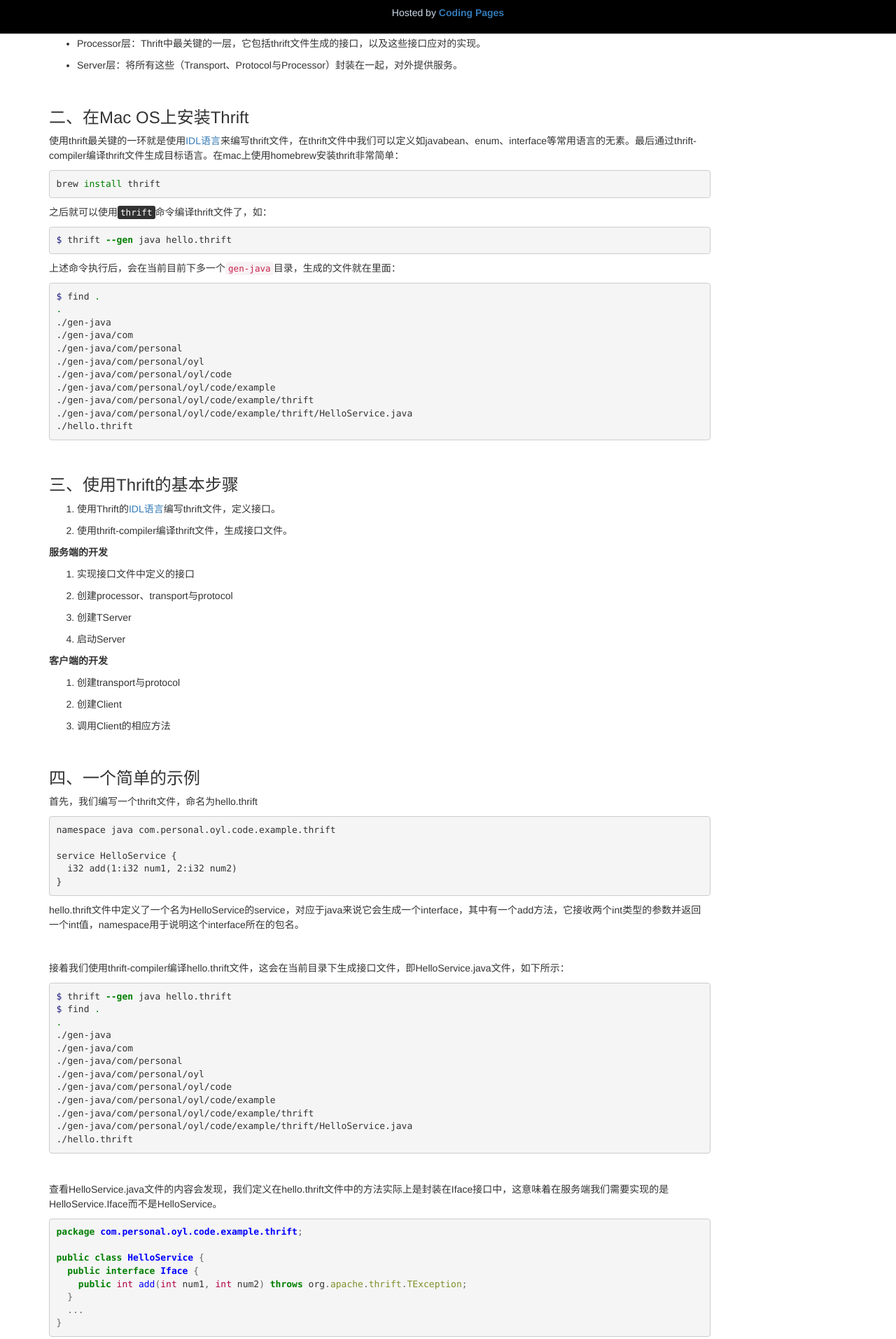
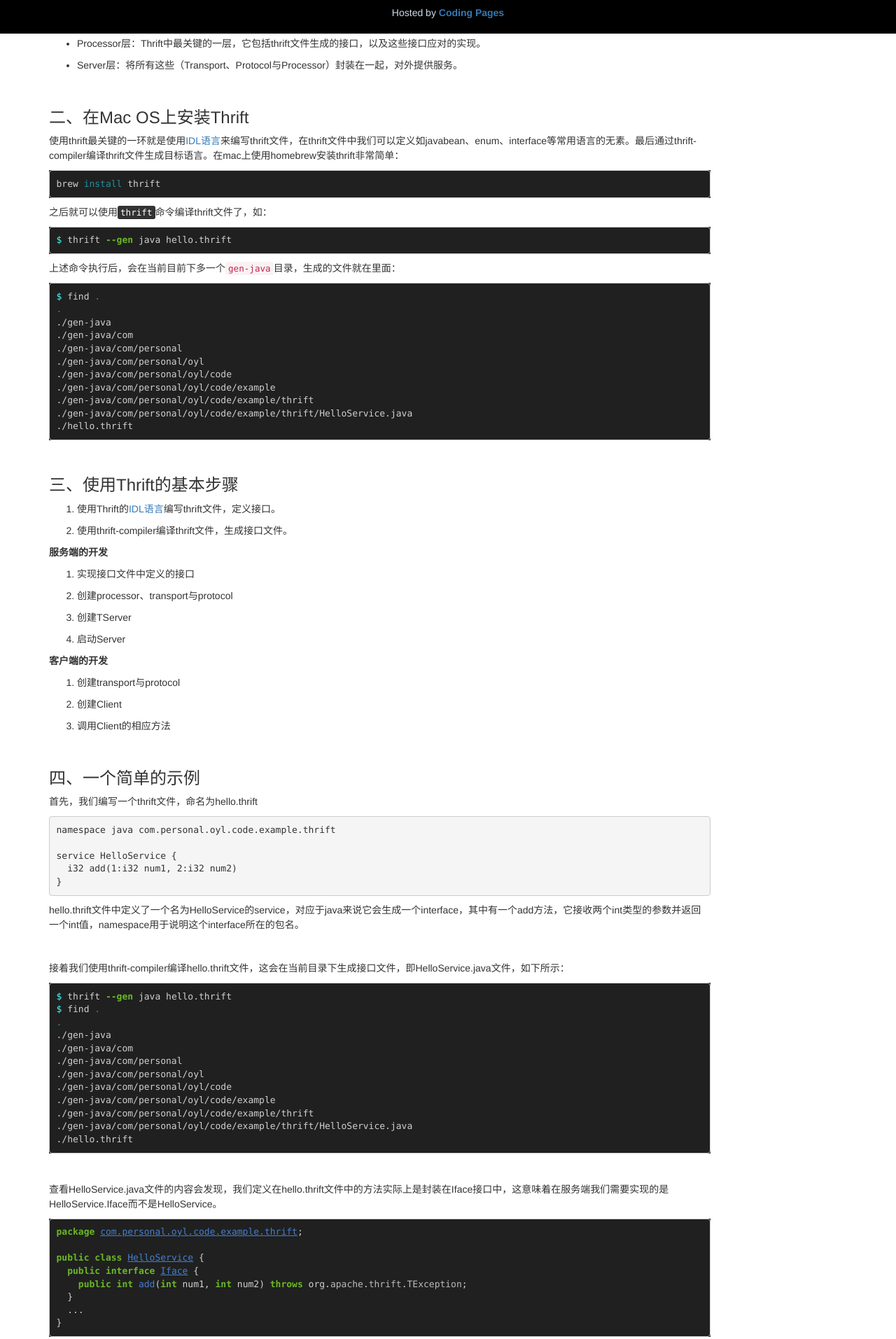
Before and after one commit to OuYangLiang/ouyangliang.github.io, a Jekyll site: the page built from _posts/2018-01-29-Thrift java入门.markdown, in a window 1280 px wide. Shown: the part 852-2765 px from the top of the page at 70% size. Built offline with Jekyll 4.4.1, drawn with Linux system fonts in a browser that asks for light colours; nearby versions of some CDN libraries.

Commit message:
change the code style.

```diff
--- a/css/pygments.css
+++ b/css/pygments.css
@@ -1,64 +1,78 @@
-.hll { background-color: #ffffcc }
-.c { color: #408080; font-style: italic } /* Comment */
-.err { border: 1px solid #FF0000 } /* Error */
-.k { color: #008000; font-weight: bold } /* Keyword */
-.o { color: #666666 } /* Operator */
-.ch { color: #408080; font-style: italic } /* Comment.Hashbang */
-.cm { color: #408080; font-style: italic } /* Comment.Multiline */
-.cp { color: #BC7A00 } /* Comment.Preproc */
-.cpf { color: #408080; font-style: italic } /* Comment.PreprocFile */
-.c1 { color: #408080; font-style: italic } /* Comment.Single */
-.cs { color: #408080; font-style: italic } /* Comment.Special */
-.gd { color: #A00000 } /* Generic.Deleted */
-.ge { font-style: italic } /* Generic.Emph */
-.gr { color: #FF0000 } /* Generic.Error */
-.gh { color: #000080; font-weight: bold } /* Generic.Heading */
-.gi { color: #00A000 } /* Generic.Inserted */
-.go { color: #888888 } /* Generic.Output */
-.gp { color: #000080; font-weight: bold } /* Generic.Prompt */
-.gs { font-weight: bold } /* Generic.Strong */
-.gu { color: #800080; font-weight: bold } /* Generic.Subheading */
-.gt { color: #0044DD } /* Generic.Traceback */
-.kc { color: #008000; font-weight: bold } /* Keyword.Constant */
-.kd { color: #008000; font-weight: bold } /* Keyword.Declaration */
-.kn { color: #008000; font-weight: bold } /* Keyword.Namespace */
-.kp { color: #008000 } /* Keyword.Pseudo */
-.kr { color: #008000; font-weight: bold } /* Keyword.Reserved */
-.kt { color: #B00040 } /* Keyword.Type */
-.m { color: #666666 } /* Literal.Number */
-.s { color: #BA2121 } /* Literal.String */
-.na { color: #7D9029 } /* Name.Attribute */
-.nb { color: #008000 } /* Name.Builtin */
-.nc { color: #0000FF; font-weight: bold } /* Name.Class */
-.no { color: #880000 } /* Name.Constant */
-.nd { color: #AA22FF } /* Name.Decorator */
-.ni { color: #999999; font-weight: bold } /* Name.Entity */
-.ne { color: #D2413A; font-weight: bold } /* Name.Exception */
-.nf { color: #0000FF } /* Name.Function */
-.nl { color: #A0A000 } /* Name.Label */
-.nn { color: #0000FF; font-weight: bold } /* Name.Namespace */
-.nt { color: #008000; font-weight: bold } /* Name.Tag */
-.nv { color: #19177C } /* Name.Variable */
-.ow { color: #AA22FF; font-weight: bold } /* Operator.Word */
-.w { color: #bbbbbb } /* Text.Whitespace */
-.mb { color: #666666 } /* Literal.Number.Bin */
-.mf { color: #666666 } /* Literal.Number.Float */
-.mh { color: #666666 } /* Literal.Number.Hex */
-.mi { color: #666666 } /* Literal.Number.Integer */
-.mo { color: #666666 } /* Literal.Number.Oct */
-.sb { color: #BA2121 } /* Literal.String.Backtick */
-.sc { color: #BA2121 } /* Literal.String.Char */
-.sd { color: #BA2121; font-style: italic } /* Literal.String.Doc */
-.s2 { color: #BA2121 } /* Literal.String.Double */
-.se { color: #BB6622; font-weight: bold } /* Literal.String.Escape */
-.sh { color: #BA2121 } /* Literal.String.Heredoc */
-.si { color: #BB6688; font-weight: bold } /* Literal.String.Interpol */
-.sx { color: #008000 } /* Literal.String.Other */
-.sr { color: #BB6688 } /* Literal.String.Regex */
-.s1 { color: #BA2121 } /* Literal.String.Single */
-.ss { color: #19177C } /* Literal.String.Symbol */
-.bp { color: #008000 } /* Name.Builtin.Pseudo */
-.vc { color: #19177C } /* Name.Variable.Class */
-.vg { color: #19177C } /* Name.Variable.Global */
-.vi { color: #19177C } /* Name.Variable.Instance */
-.il { color: #666666 } /* Literal.Number.Integer.Long */
+.highlight .hll { background-color: #404040 }
+.highlight  { background: #202020; color: #d0d0d0 }
+.highlight .c { color: #999999; font-style: italic } /* Comment */
+.highlight .err { color: #a61717; background-color: #e3d2d2 } /* Error */
+.highlight .esc { color: #d0d0d0 } /* Escape */
+.highlight .g { color: #d0d0d0 } /* Generic */
+.highlight .k { color: #6ab825; font-weight: bold } /* Keyword */
+.highlight .l { color: #d0d0d0 } /* Literal */
+.highlight .n { color: #d0d0d0 } /* Name */
+.highlight .o { color: #d0d0d0 } /* Operator */
+.highlight .x { color: #d0d0d0 } /* Other */
+.highlight .p { color: #d0d0d0 } /* Punctuation */
+.highlight .ch { color: #999999; font-style: italic } /* Comment.Hashbang */
+.highlight .cm { color: #999999; font-style: italic } /* Comment.Multiline */
+.highlight .cp { color: #cd2828; font-weight: bold } /* Comment.Preproc */
+.highlight .cpf { color: #999999; font-style: italic } /* Comment.PreprocFile */
+.highlight .c1 { color: #999999; font-style: italic } /* Comment.Single */
+.highlight .cs { color: #e50808; font-weight: bold; background-color: #520000 } /* Comment.Special */
+.highlight .gd { color: #d22323 } /* Generic.Deleted */
+.highlight .ge { color: #d0d0d0; font-style: italic } /* Generic.Emph */
+.highlight .gr { color: #d22323 } /* Generic.Error */
+.highlight .gh { color: #ffffff; font-weight: bold } /* Generic.Heading */
+.highlight .gi { color: #589819 } /* Generic.Inserted */
+.highlight .go { color: #cccccc } /* Generic.Output */
+.highlight .gp { color: #aaaaaa } /* Generic.Prompt */
+.highlight .gs { color: #d0d0d0; font-weight: bold } /* Generic.Strong */
+.highlight .gu { color: #ffffff; text-decoration: underline } /* Generic.Subheading */
+.highlight .gt { color: #d22323 } /* Generic.Traceback */
+.highlight .kc { color: #6ab825; font-weight: bold } /* Keyword.Constant */
+.highlight .kd { color: #6ab825; font-weight: bold } /* Keyword.Declaration */
+.highlight .kn { color: #6ab825; font-weight: bold } /* Keyword.Namespace */
+.highlight .kp { color: #6ab825 } /* Keyword.Pseudo */
+.highlight .kr { color: #6ab825; font-weight: bold } /* Keyword.Reserved */
+.highlight .kt { color: #6ab825; font-weight: bold } /* Keyword.Type */
+.highlight .ld { color: #d0d0d0 } /* Literal.Date */
+.highlight .m { color: #3677a9 } /* Literal.Number */
+.highlight .s { color: #ed9d13 } /* Literal.String */
+.highlight .na { color: #bbbbbb } /* Name.Attribute */
+.highlight .nb { color: #24909d } /* Name.Builtin */
+.highlight .nc { color: #447fcf; text-decoration: underline } /* Name.Class */
+.highlight .no { color: #40ffff } /* Name.Constant */
+.highlight .nd { color: #ffa500 } /* Name.Decorator */
+.highlight .ni { color: #d0d0d0 } /* Name.Entity */
+.highlight .ne { color: #bbbbbb } /* Name.Exception */
+.highlight .nf { color: #447fcf } /* Name.Function */
+.highlight .nl { color: #d0d0d0 } /* Name.Label */
+.highlight .nn { color: #447fcf; text-decoration: underline } /* Name.Namespace */
+.highlight .nx { color: #d0d0d0 } /* Name.Other */
+.highlight .py { color: #d0d0d0 } /* Name.Property */
+.highlight .nt { color: #6ab825; font-weight: bold } /* Name.Tag */
+.highlight .nv { color: #40ffff } /* Name.Variable */
+.highlight .ow { color: #6ab825; font-weight: bold } /* Operator.Word */
+.highlight .w { color: #666666 } /* Text.Whitespace */
+.highlight .mb { color: #3677a9 } /* Literal.Number.Bin */
+.highlight .mf { color: #3677a9 } /* Literal.Number.Float */
+.highlight .mh { color: #3677a9 } /* Literal.Number.Hex */
+.highlight .mi { color: #3677a9 } /* Literal.Number.Integer */
+.highlight .mo { color: #3677a9 } /* Literal.Number.Oct */
+.highlight .sa { color: #ed9d13 } /* Literal.String.Affix */
+.highlight .sb { color: #ed9d13 } /* Literal.String.Backtick */
+.highlight .sc { color: #ed9d13 } /* Literal.String.Char */
+.highlight .dl { color: #ed9d13 } /* Literal.String.Delimiter */
+.highlight .sd { color: #ed9d13 } /* Literal.String.Doc */
+.highlight .s2 { color: #ed9d13 } /* Literal.String.Double */
+.highlight .se { color: #ed9d13 } /* Literal.String.Escape */
+.highlight .sh { color: #ed9d13 } /* Literal.String.Heredoc */
+.highlight .si { color: #ed9d13 } /* Literal.String.Interpol */
+.highlight .sx { color: #ffa500 } /* Literal.String.Other */
+.highlight .sr { color: #ed9d13 } /* Literal.String.Regex */
+.highlight .s1 { color: #ed9d13 } /* Literal.String.Single */
+.highlight .ss { color: #ed9d13 } /* Literal.String.Symbol */
+.highlight .bp { color: #24909d } /* Name.Builtin.Pseudo */
+.highlight .fm { color: #447fcf } /* Name.Function.Magic */
+.highlight .vc { color: #40ffff } /* Name.Variable.Class */
+.highlight .vg { color: #40ffff } /* Name.Variable.Global */
+.highlight .vi { color: #40ffff } /* Name.Variable.Instance */
+.highlight .vm { color: #40ffff } /* Name.Variable.Magic */
+.highlight .il { color: #3677a9 } /* Literal.Number.Integer.Long */
```
